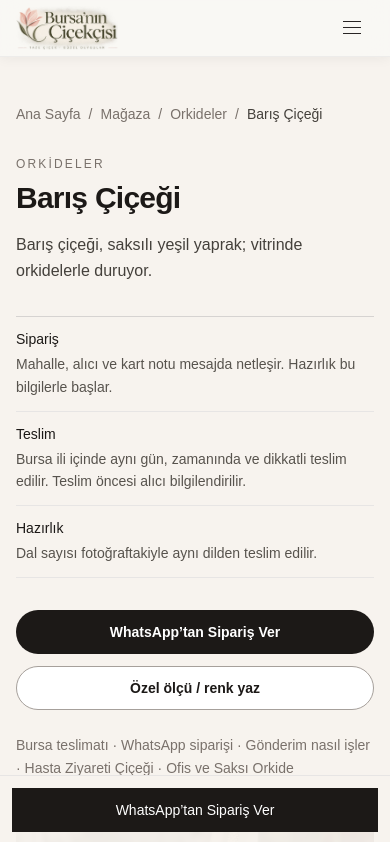
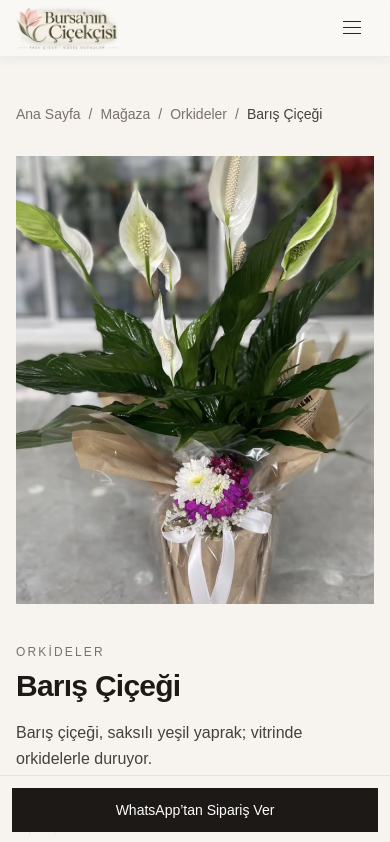
Before and after one commit to Mussokmen/3dcicekci, a React (Vite) app: page /urun/baris-cicegi in a window 390 px wide. Shown: the top 842 px of the page. Built offline with nearby package versions, Linux system fonts and the light colour scheme.

Commit message:
Mobil ürün sayfasında görseli metnin üstüne al.
Breadcrumb'dan sonra resim gelir; masaüstünde iki sütun aynı kalır. Ana görsel yüksek öncelikle yüklenir.

```diff
--- a/src/components/shop/ProductGallery.tsx
+++ b/src/components/shop/ProductGallery.tsx
@@ -30,8 +30,8 @@ export function ProductGallery({ name, images }: ProductGalleryProps) {
           alt={`${name}, Bursa teslim`}
           width={800}
           height={1000}
-          decoding="async"
-          className="aspect-[4/5] w-full object-cover md:aspect-[3/4]"
+          fetchPriority="high"
+          className="aspect-[4/5] w-full max-w-full object-cover md:aspect-[3/4]"
         />
       </div>
       {images.length > 1 ? (
--- a/src/pages/ProductDetailPage.tsx
+++ b/src/pages/ProductDetailPage.tsx
@@ -75,11 +75,11 @@ export function ProductDetailPage() {
       </nav>
 
       <div className="grid items-start gap-10 lg:grid-cols-2 lg:gap-16">
-        <div className="order-2 lg:order-1">
+        <div>
           <ProductGallery name={product.name} images={product.gallery} />
         </div>
 
-        <div className="order-1 lg:sticky lg:top-24 lg:order-2 lg:self-start">
+        <div className="lg:sticky lg:top-24 lg:self-start">
           <p className="text-xs font-medium tracking-[0.18em] text-stone-500 uppercase">{categoryName}</p>
           <h1 className="mt-2 text-3xl font-semibold tracking-tight text-stone-900 md:text-4xl">
             {product.name}
```
